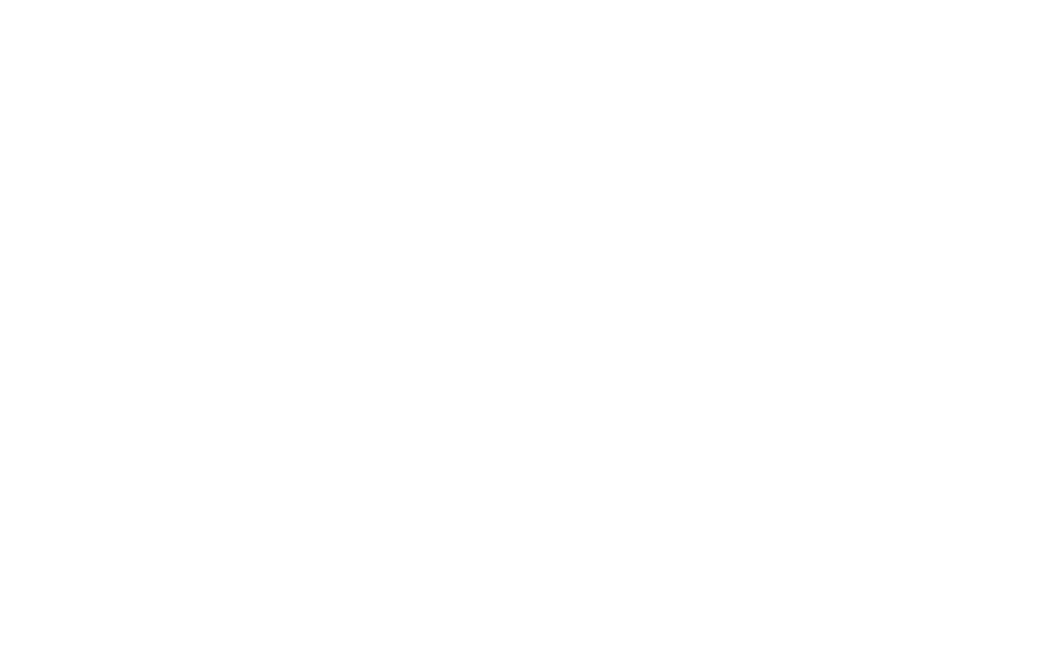
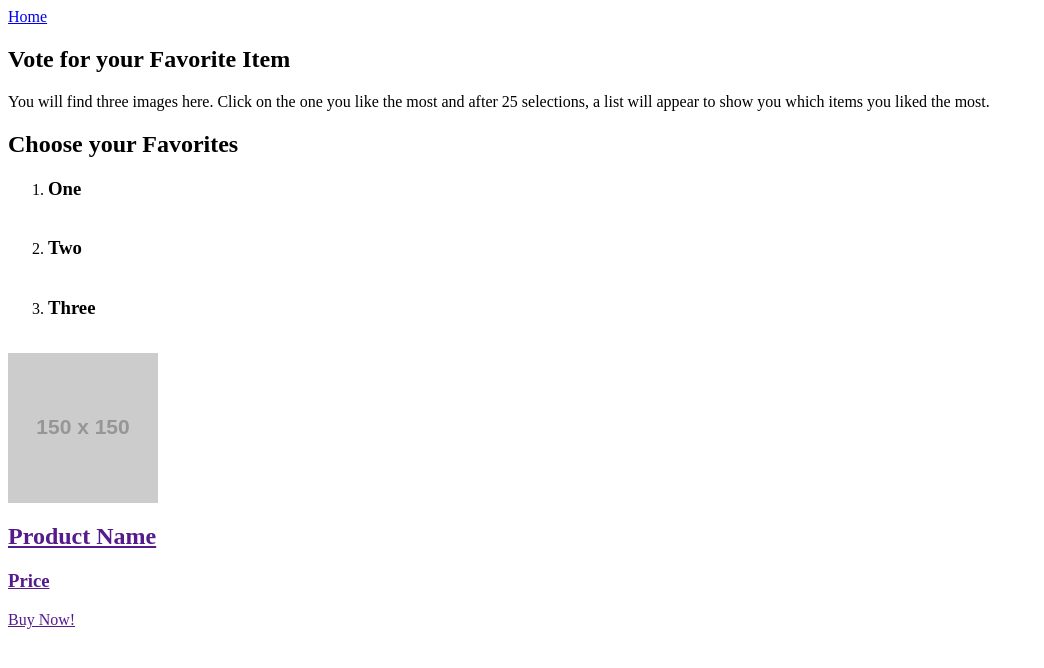
Before and after one commit to JohnMV13/Busmall-Project, a plain HTML site: page voting.html in a window 1280 px wide. Shown: the whole page, without its empty margins (0-1044 px from the left). Drawn offline with Linux system fonts and the light colour scheme; placeholder pictures from the web are drawn by us.

Commit message:
Finished frame work on my voting page

```diff
--- a/voting.html
+++ b/voting.html
@@ -3,14 +3,57 @@
     <title>
       Voting for new Catalog Items
     </title>
+    <p><a href = "index.html"> Home </a></p>
     <link rel = "stylesheet" href = "css/style.css">
     <script src = "js/app.js"></script>
   </header>
   <body>
     <section>
       <h1>
+        Vote for your Favorite Item
+      </h1>
+      <p>
+        You will find three images here. Click on the
+        one you like the most and after 25 selections,
+        a list will appear to show you which items you
+        liked the most.
+      </p>
+    </section>
+    <section id = "voting">
+      <h2>
+        Choose your Favorites
+      </h2>
+      <ol>
+        <li>
+          <h3>One</h3>
+          <img id = "first">
+        </li>
+        <li>
+          <h3>Two</h3>
+          <img id = "second">
+        </li>
+        <li>
+          <h3>Three</h3>
+          <img id = "third">
+        </li>
+      </ol>
+    </section>
+    <section>
+      <div class = "wrapper">
+        <article>
+          <a href = "">
+            <img src = "http://via.placeholder.com/150x150" />
+            <h2>Product Name</h2>
+            <h3>Price</h3>
+          </a>
+          <a href = "" class = "buttlon">
+            Buy Now!
+          </a>
+        </article>
+        <article>
 
-      </h1>
+        </article>
+      </div>
     </section>
   </body>
 </html>
```
Also changed, not shown: index.html (+3 -1 lines).
